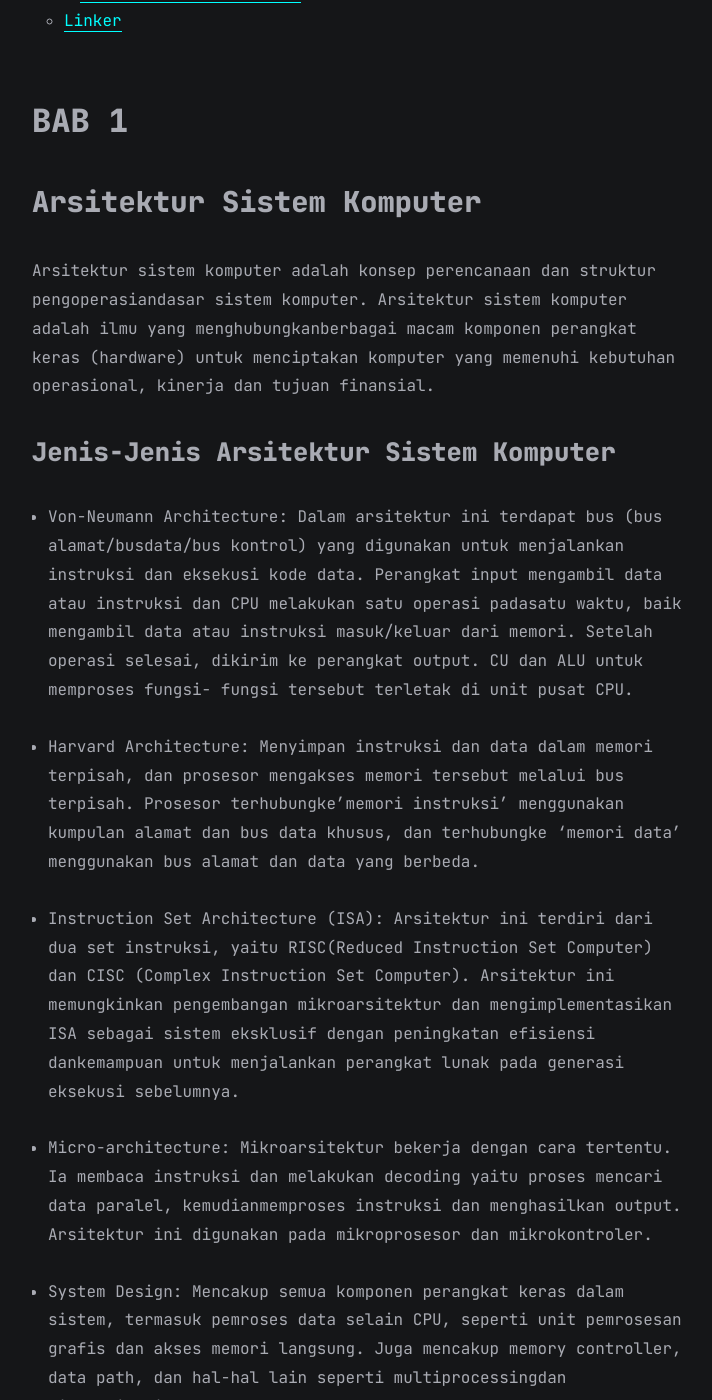
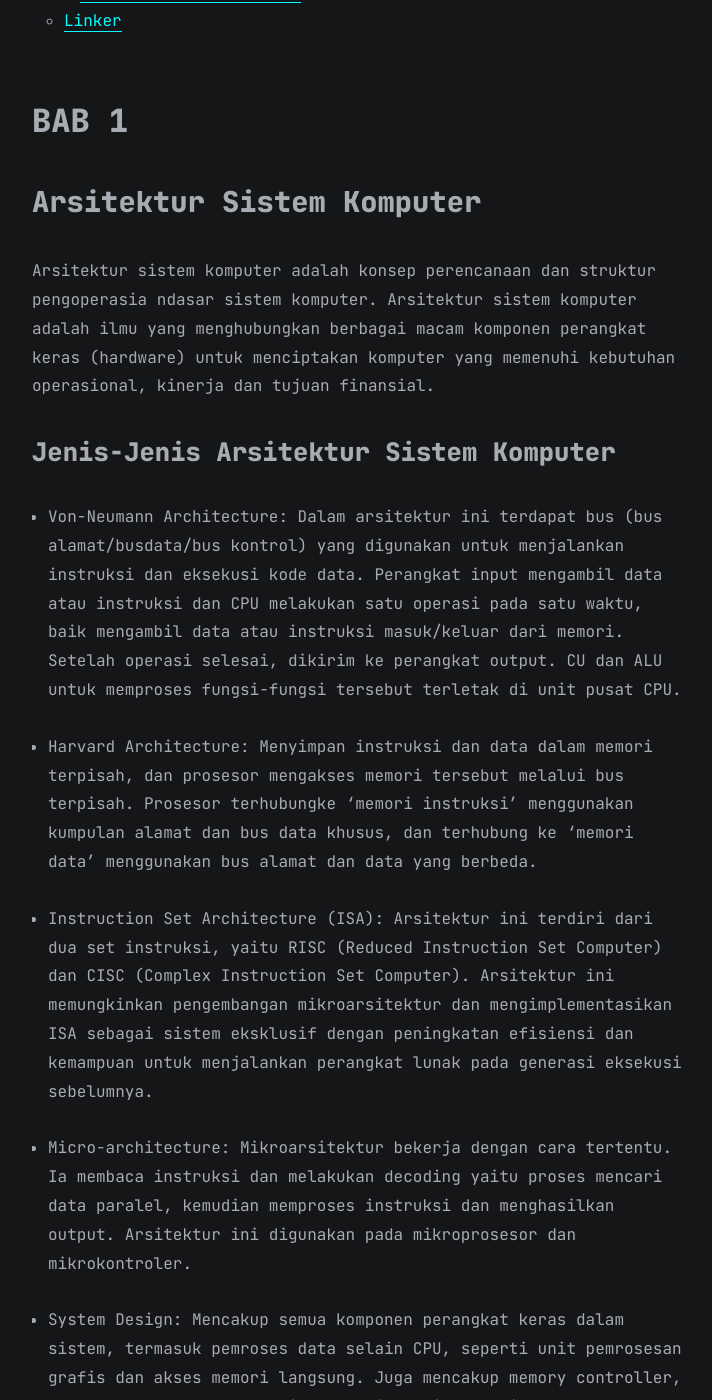
Before and after one commit to shera1402/shera1402.github.io, a Jekyll site: the page built from all_collections/_posts/2023-11-07-Resume-Arsikom.md, in a window 1280 px wide and 1400 px high, scrolled down 1941 px. Shown: the whole window, without its empty margins (283-995 px from the left). Built offline with Jekyll 4.4.1, drawn with Linux system fonts in a browser that asks for light colours; comment, search, counter and statistics services are not loaded; a style sheet for code colours, icons or effects is not loaded; some of the changed text lies outside the part shown.

Commit message:
Update 2023-11-07-Resume-Arsikom.md

```diff
--- a/all_collections/_posts/2023-11-07-Resume-Arsikom.md
+++ b/all_collections/_posts/2023-11-07-Resume-Arsikom.md
@@ -9,17 +9,17 @@
 
 ## Arsitektur Sistem Komputer
 
-Arsitektur sistem komputer adalah konsep perencanaan dan struktur pengoperasiandasar sistem komputer. Arsitektur sistem komputer adalah ilmu yang menghubungkanberbagai macam komponen perangkat keras (hardware) untuk menciptakan komputer yang memenuhi kebutuhan operasional, kinerja dan tujuan finansial.
+Arsitektur sistem komputer adalah konsep perencanaan dan struktur pengoperasia ndasar sistem komputer. Arsitektur sistem komputer adalah ilmu yang menghubungkan berbagai macam komponen perangkat keras (hardware) untuk menciptakan komputer yang memenuhi kebutuhan operasional, kinerja dan tujuan finansial.
 
 ### Jenis-Jenis Arsitektur Sistem Komputer
 
-- Von-Neumann Architecture: Dalam arsitektur ini terdapat bus (bus alamat/busdata/bus kontrol) yang digunakan untuk menjalankan instruksi dan eksekusi kode data. Perangkat input mengambil data atau instruksi dan CPU melakukan satu operasi padasatu waktu, baik mengambil data atau instruksi masuk/keluar dari memori. Setelah operasi selesai, dikirim ke perangkat output. CU dan ALU untuk memproses fungsi- fungsi tersebut terletak di unit pusat CPU.
+- Von-Neumann Architecture: Dalam arsitektur ini terdapat bus (bus alamat/busdata/bus kontrol) yang digunakan untuk menjalankan instruksi dan eksekusi kode data. Perangkat input mengambil data atau instruksi dan CPU melakukan satu operasi pada satu waktu, baik mengambil data atau instruksi masuk/keluar dari memori. Setelah operasi selesai, dikirim ke perangkat output. CU dan ALU untuk memproses fungsi-fungsi tersebut terletak di unit pusat CPU.
 
-- Harvard Architecture: Menyimpan instruksi dan data dalam memori terpisah, dan prosesor mengakses memori tersebut melalui bus terpisah. Prosesor terhubungke'memori instruksi' menggunakan kumpulan alamat dan bus data khusus, dan terhubungke 'memori data' menggunakan bus alamat dan data yang berbeda.
+- Harvard Architecture: Menyimpan instruksi dan data dalam memori terpisah, dan prosesor mengakses memori tersebut melalui bus terpisah. Prosesor terhubungke 'memori instruksi' menggunakan kumpulan alamat dan bus data khusus, dan terhubung ke 'memori data' menggunakan bus alamat dan data yang berbeda.
 
-- Instruction Set Architecture (ISA): Arsitektur ini terdiri dari dua set instruksi, yaitu RISC(Reduced Instruction Set Computer) dan CISC (Complex Instruction Set Computer). Arsitektur ini memungkinkan pengembangan mikroarsitektur dan mengimplementasikan ISA sebagai sistem eksklusif dengan peningkatan efisiensi dankemampuan untuk menjalankan perangkat lunak pada generasi eksekusi sebelumnya.
+- Instruction Set Architecture (ISA): Arsitektur ini terdiri dari dua set instruksi, yaitu RISC (Reduced Instruction Set Computer) dan CISC (Complex Instruction Set Computer). Arsitektur ini memungkinkan pengembangan mikroarsitektur dan mengimplementasikan ISA sebagai sistem eksklusif dengan peningkatan efisiensi dan kemampuan untuk menjalankan perangkat lunak pada generasi eksekusi sebelumnya.
 
-- Micro-architecture: Mikroarsitektur bekerja dengan cara tertentu. Ia membaca instruksi dan melakukan decoding yaitu proses mencari data paralel, kemudianmemproses instruksi dan menghasilkan output. Arsitektur ini digunakan pada mikroprosesor dan mikrokontroler.
+- Micro-architecture: Mikroarsitektur bekerja dengan cara tertentu. Ia membaca instruksi dan melakukan decoding yaitu proses mencari data paralel, kemudian memproses instruksi dan menghasilkan output. Arsitektur ini digunakan pada mikroprosesor dan mikrokontroler.
 
 - System Design: Mencakup semua komponen perangkat keras dalam sistem, termasuk pemroses data selain CPU, seperti unit pemrosesan grafis dan akses memori langsung. Juga mencakup memory controller, data path, dan hal-hal lain seperti multiprocessingdan virtualization.
 
@@ -72,7 +72,7 @@
 
 - Operasi bitwise : ALU juga dapat melakukan operasi bitwise pada data. Operasi bitwise memanipulasi bit-bit individu dalam suatu nilai.
 
-- Perbandingan dan pemrosesan data : : ALU digunakan untuk membandingkan data dalam CPU.
+- Perbandingan dan pemrosesan data : ALU digunakan untuk membandingkan data dalam CPU.
 
 - Penanganan Overflow dan Carry: ALU bertanggung jawab untuk mendeteksi dan mengatasi situasi overflow (melebihi batas maksimum yang dapat diwakili oleh bit) dalam operasi aritmatika dan carry (nilai yang harus dibawa atau ditambahkan ke bit berikutnya) dalam operasi penjumlahan.
 
@@ -108,13 +108,13 @@
 
 ### Jenis-Jenis Register
 
-- MAR(Memory Address Register): Untuk menyimpan alamat memori dari data dan instruksi.
+- MAR (Memory Address Register): Untuk menyimpan alamat memori dari data dan instruksi.
 
-- MDR(Memory Data Register): Berisi data yang akan disimpan di penyimpanan (misal RAM), atau data setelah diambil dari penyimpanan komputer.
+- MDR (Memory Data Register): Berisi data yang akan disimpan di penyimpanan (misal RAM), atau data setelah diambil dari penyimpanan komputer.
 
-- MBR(Memory Buffer Register): Untuk meyimpan informasi dan data yang dapat dibaca atau ditulis dalam memori komputer.
+- MBR (Memory Buffer Register): Untuk meyimpan informasi dan data yang dapat dibaca atau ditulis dalam memori komputer.
 
-- PC(Program Counter): Digunakan untuk menunjukkan posisi saat ini dari urutan program dalam sistem komputer.
+- PC (Program Counter): Digunakan untuk menunjukkan posisi saat ini dari urutan program dalam sistem komputer.
 
 - Accumulator: Jenis lain dari register CPU yang banyak digunakan untuk menyimpan logika atau hasil sementara.
 
@@ -229,25 +229,25 @@
 
 ## Cara Optimalisasi Memory
 
-- Pembersihan Aplikasi dan Proses yang Tidak Diperlukan
+- Pembersihan Aplikasi dan Proses yang Tidak Diperlukan.
 
-- Pengelolaan Cache
+- Pengelolaan Cache.
 
-- Virtual Memory
+- Virtual Memory.
 
-- Meningkatkan RAM
+- Meningkatkan RAM.
 
-- Optimasi Penggunaan Browser
+- Optimasi Penggunaan Browser.
 
-- Mengelola Startup Aplikasi
+- Mengelola Startup Aplikasi.
 
-- Menggunakan Software Optimalisasi Memori
+- Menggunakan Software Optimalisasi Memori.
 
-- Menghapus File Sementara dan Sampah
+- Menghapus File Sementara dan Sampah.
 
-- Mengaktifkan Trim (untuk SSD)
+- Mengaktifkan Trim (untuk SSD).
 
-- Pemantauan Penggunaan Memori
+- Pemantauan Penggunaan Memori.
 
 # BAB 5
 
@@ -263,61 +263,27 @@
 
 #### Sistem Decimal
 
-Sistem desimal merupakan sistem bilangan yang digunakan sehari-hari.
+Sistem desimal merupakan sistem bilangan yang digunakan sehari-hari. Desimal memiliki base atau radix 10.
 
 Desimal terdiri dari angka: 0,1,2,3,4,5,6,7,8,9.
 
-83 = (8x10) + 3
-
-Desimal memiliki base atau radix 10, jadi dapat disimpulkan sebagai berikut :
-
-- 83 = (8x10 <sup>1</sup>) + (3x10 <sup>0</sup>)
-
-- 4728 = 4x10 <sup>...</sup> + 7x10 <sup>...</sup> + 2x10 <sup>...</sup> + 8x10 <sup>...</sup>
-
 #### Sistem Biner
 
-Sistem biner merupakan system bilangan yang terdiri dari angka 0 dan 1.
+Sistem biner merupakan system bilangan yang terdiri dari angka 0 dan 1. Sistem biner memiliki base atau radix 2.
 
 - 1 = 0001
 
 - 8 = 1000
 
-Sistem biner memiliki base atau radix 2, jadi dapat disimpulkan sebagai berikut :
-
-Contoh berikut pada 4 bit
-
-- 1 = 0x2 <sup>3</sup> + 0x2 <sup>2</sup> + 0x2 <sup>1</sup> + 0x2 <sup>0</sup>
-
-- 3 = 0x2 <sup>3</sup> + 0x2 <sup>2</sup> + 1x2 <sup>1</sup> + 1x2 <sup>0</sup>
-
-- 8 = 1x2 <sup>3</sup> + 0x2 <sup>2</sup> + 0x2 <sup>1</sup> + 0x2 <sup>0</sup>
-
-- 9 = 1x2 <sup>3</sup> + 0x2 <sup>2</sup> + 0x2 <sup>1</sup> + 1x2 <sup>0</sup>
-
 #### Integers
 
-Integers atau bilangan bulat merupakan bilangan yang terdiri dari nilai positif, negatif dan bukan berupa pecahan/desimal.
+Integers atau bilangan bulat merupakan bilangan yang terdiri dari nilai positif, negatif dan bukan berupa pecahan/desimal. Pada pemrograman integers akan dinotasikan sebagai int dengan 8 bit data.
 
-Contoh bilangan bulat adalah = –5, 0, 8
-
-Pada pemrograman integers akan dinotasikan sebagai int dengan 8 bit data, maka nilai integers adalah sebagai berikut :
-
-- 00000000 = 0
-
-- 00000001 = 1
-
-- 00101001 = 41
-
-- 10000000 = 128
-
-- 11111111 = 255
-
-<span style="display:block;text-align:center">![alt](https://ivanafirmansyah.github.io/assets/img/intergers.png)</span>
+Contoh bilangan bulat adalah = –5, 0, 8.
 
 #### Bilangan Real
 
-Bilangan real adalah bilangan yang terdapat pecahan atau desimal. Contoh dari bilangan real adalah 3.14, -0.05, dan sebagainya. Pada bahasa pemrograman bilang real di notasikan sebagai float dan double
+Bilangan real adalah bilangan yang terdapat pecahan atau desimal. Contoh dari bilangan real adalah 3.14, -0.05, dan sebagainya. Pada bahasa pemrograman bilang real di notasikan sebagai float dan double.
 
 #### Bilangan Cacah
 
@@ -329,7 +295,7 @@
 
 #### Text
 
-Data teks pada komputer mengacu pada cara teks atau informasi berbasis teks direpresentasikan, disimpan,dan dikelola dalam sistem komputer. Representasi ini mencakup cara karakter, kata, kalimat, dan dokumen dalam bentuk teks direpresentasikan dalam format biner yang dapat dipahami dan diolah oleh komputer.
+Data teks pada komputer mengacu pada cara teks atau informasi berbasis teks direpresentasikan, disimpan, dan dikelola dalam sistem komputer. Representasi ini mencakup cara karakter, kata, kalimat, dan dokumen dalam bentuk teks direpresentasikan dalam format biner yang dapat dipahami dan diolah oleh komputer.
 
 Metode representasi data teks pada komputer
 
@@ -345,7 +311,7 @@
 
 #### Image
 
-Representasi Citra Digital, semua gambar yang bisa disimpan/diolah pada komputer/piranti digital disebut dengan citra digital. Citra digital tersusun dari elemen‐elemen terkecil yang disebut Pixel (picture element). Banyaknya pixel pada sebuah citra disebut dengan Resolusi. Biasanya resolusi dinyatakan dalam 2 cara, yaitu: dimensi panjang x lebar, misal: 800×600,1024×768, dll; Banyaknya pixel, misal: 2 Mega Pixel, 5 Mega Pixel,dll.
+Representasi Citra Digital, semua gambar yang bisa disimpan/diolah pada komputer/piranti digital disebut dengan citra digital. Citra digital tersusun dari elemen-elemen terkecil yang disebut Pixel (picture element). Banyaknya pixel pada sebuah citra disebut dengan Resolusi. Biasanya resolusi dinyatakan dalam 2 cara, yaitu: dimensi panjang x lebar, misal: 800×600,1024×768, dll; Banyaknya pixel, misal: 2 Mega Pixel, 5 Mega Pixel, dll.
 
 Format bmp (bitmap) adalah format citra yang langsung memetakan intensitas RGB ke media penyimpanan dengan rincian setiap pixel:
 
@@ -353,11 +319,11 @@
 
 - Green (G): 8 bit , 0‐255
 
-– Blue (B): 8 bit , 0‐255
+- Blue (B): 8 bit , 0‐255
 
 Sehingga, 1 pixel citra dengan format bmp memerlukan alokasi sebesar 24 bit (3 Byte).
 
-Format lain dari citra antara lain: jpg, gif, png,dsb. Umumnya memiliki ukuran yang lebih kecil dari bmp untuk citra yang sama. Hal ini disebabkan format selain bmp merupakan format yang telah mengalami kompresi.
+Format lain dari citra antara lain: jpg, gif, png, dsb. Umumnya memiliki ukuran yang lebih kecil dari bmp untuk citra yang sama. Hal ini disebabkan format selain bmp merupakan format yang telah mengalami kompresi.
 
 # BAB 6
 
@@ -369,15 +335,15 @@
 
 ### Fungsi Bahasa Pemrograman
 
-- Memudahkan Komunikasi Antara Komputer dan Pengguna.
+- Memudahkan komunikasi antara komputer dan pengguna.
 
-- Membuat Aplikasi yang Kompleks.
+- Membuat aplikasi yang kompleks.
 
-- Membuat Kode Reusable.
+- Membuat kode reusable.
 
-- Mempercepat Pengembangan Software.
+- Mempercepat pengembangan software.
 
-- Membuat Komputer Melakukan Banyak Tugas yang Berbeda.
+- Membuat komputer melakukan banyak tugas yang berbeda.
 
 ### Bahasa Mesin/Bahasa Assembly
 
@@ -385,7 +351,7 @@
 
 ### Bahasa Tingkat Rendah
 
-Bahasa ini memberikan control yang lebih langsung atas perangkat keras komputer.Instruksi lebih dekat dengan bahasa mesin, tetapi lebih mudah dipahami oleh manusia. Contoh: C dan C++.
+Bahasa ini memberikan control yang lebih langsung atas perangkat keras komputer. Instruksi lebih dekat dengan bahasa mesin, tetapi lebih mudah dipahami oleh manusia. Contoh: C dan C++.
 
 ### Bahasa Tingkat Menengah
 
@@ -425,7 +391,7 @@
 
 ### Interpreter
 
-Interpreter adalah jenis translator yang membaca dan mengeksekusi kode sumber baris demi baris saat program berjalan. Ini berarti kode sumber tidak diterjemahkan ke dalam bahasa mesin atau kode antara sebelum dieksekusi. Contoh bahasa yang menggunakan interpreter adalah Python,JavaScript, dan Ruby.
+Interpreter adalah jenis translator yang membaca dan mengeksekusi kode sumber baris demi baris saat program berjalan. Ini berarti kode sumber tidak diterjemahkan ke dalam bahasa mesin atau kode antara sebelum dieksekusi. Contoh bahasa yang menggunakan interpreter adalah Python, JavaScript, dan Ruby.
 
 ### Compiler VS Interpreter
 
```
Also changed, not shown: other parts of all_collections/_posts/2023-11-07-Resume-Arsikom.md (+1 -1 lines).
